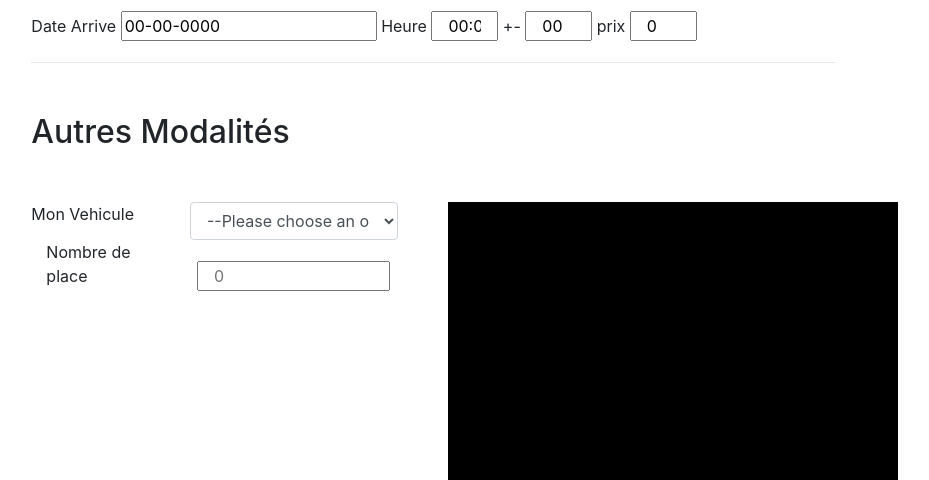
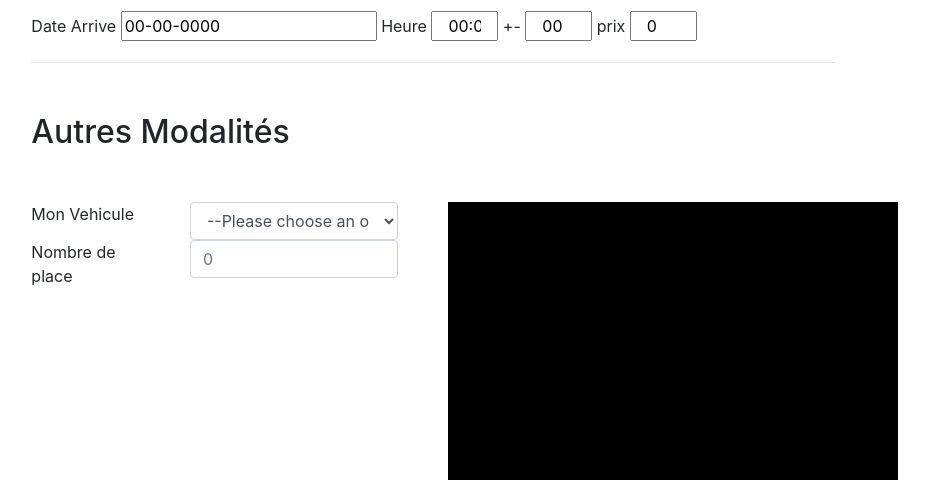
Before and after one commit to Maysho/CovoiturageProjetProgWeb, a PHP site: page /index.php?module=mod_trajet in a window 1280 px wide. Shown: the part 850-1330 px from the top of the page, without its empty margins (207-1136 px from the left). Run offline with PHP 8.4, Linux system fonts and the light colour scheme.

Commit message:
Update vue_trajet.php

```diff
--- a/modules/mod_trajet/vue_trajet.php
+++ b/modules/mod_trajet/vue_trajet.php
@@ -112,8 +112,10 @@ class vue_Trajet extends VueGenerique
 										    <option value="">Ajouter Un Véhicule</option>
 										</select>
 									</div>
-								    <label class="col-md-4" for="">Nombre de place</label>
-								    <input class="offset-1 col-md-6" type="text" required="required" name="" id="" class="form-control" id=""  placeholder="0">
+								    <div class="row">
+									    <label class="col-md-4" for="">Nombre de place</label>
+									    <input class="offset-1 col-md-6 form-control" type="text" required="required" name=""   id=""  placeholder="0">
+									</div>
 								</div >
 							</div>
 			  				<div class="col-md-6">
```
